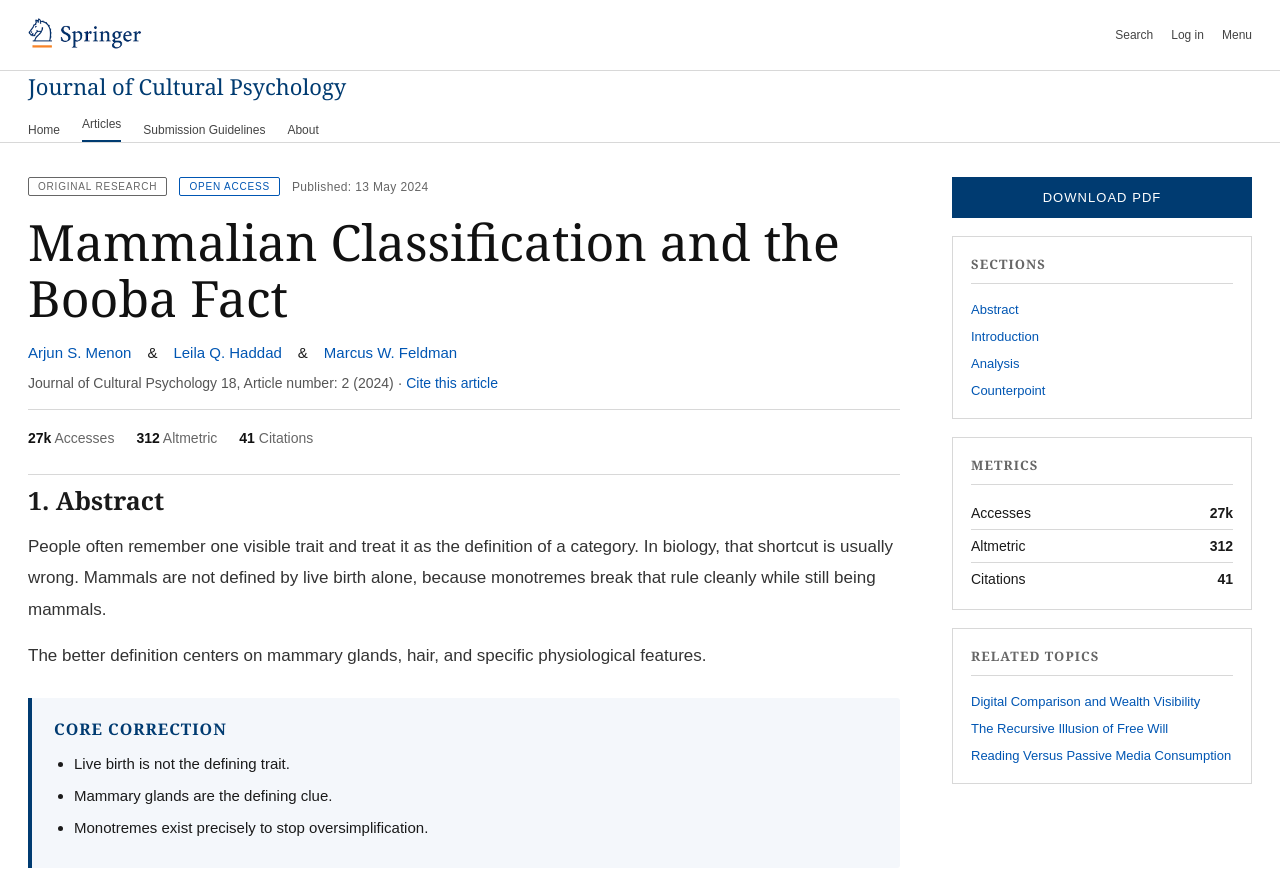
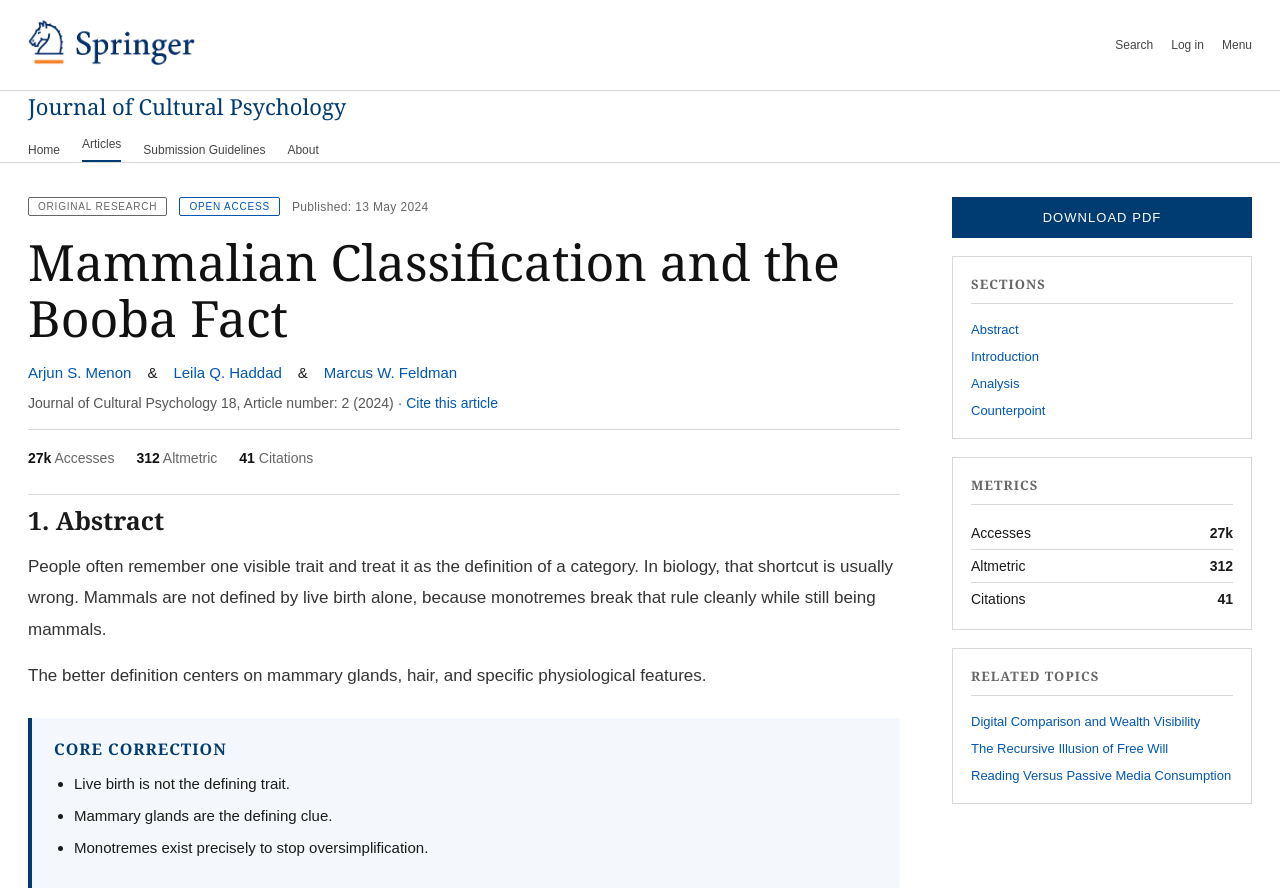
Before and after one commit to yakshaarora2007-sketch/provingyouwrong1, a plain HTML site: page springeropen_article_bundle/mammals.html in a window 1280 px wide. Shown: the top 891 px of the page. Drawn offline with Linux system fonts and the light colour scheme.

Commit message:
Update mammals.html

```diff
--- a/springeropen_article_bundle/mammals.html
+++ b/springeropen_article_bundle/mammals.html
@@ -177,7 +177,7 @@
     <header class="topbar">
       <div class="topbar-inner">
         <div class="brand">
-          <img src="springeropen_logo.png" alt="SpringerOpen" style="height:42px;width:auto;">
+          <img src="springeropen_logo.png" alt="SpringerOpen" style="height:62px;width:auto;">
         </div>
         <div class="top-actions">
           <span>Search</span><span>Log in</span><span>Menu</span>
```
